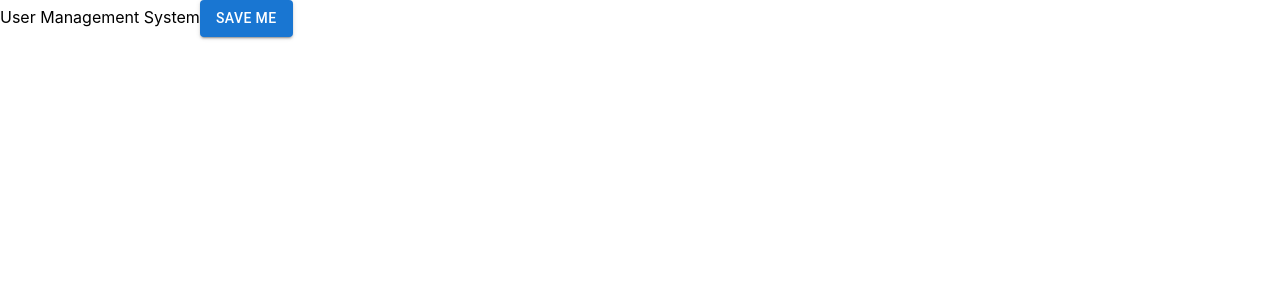
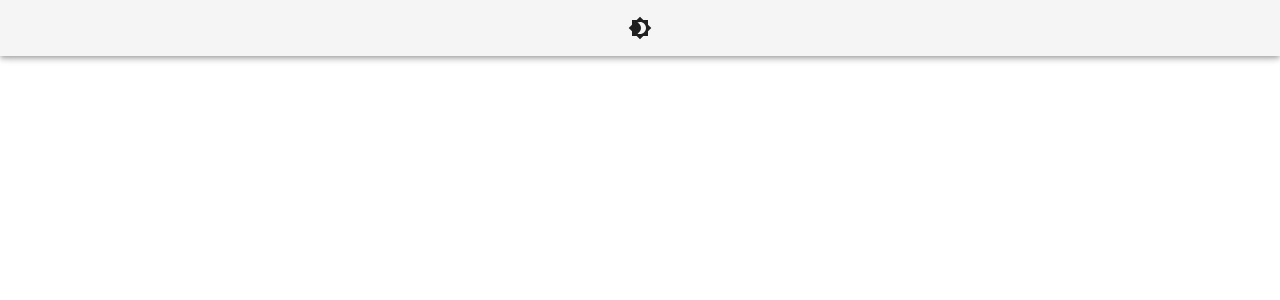
Before and after one commit to archu-230/user-management-system, a React (Vite) app: page / in a window 1280 px wide. Shown: the top 300 px of the page. Built offline with nearby package versions, Linux system fonts and the light colour scheme.

Commit message:
refactor: integrate theme provider and router

```diff
--- a/src/App.jsx
+++ b/src/App.jsx
@@ -1,13 +1,13 @@
-import { Button } from "@mui/material";
+import { RouterProvider } from "react-router-dom";
+import router from "./router";
+import { ThemeProvider } from "./context/ThemeContext";
 
-function App() {
+const App = () => {
+  return (
+    <ThemeProvider>
+      <RouterProvider router={router} />
+    </ThemeProvider>
+  );
+};
 
-  return (
-    <>
-      User Management System
-      <Button variant="contained">Save me</Button>
-    </>
-  )
-}
-
-export default App
+export default App;
```
